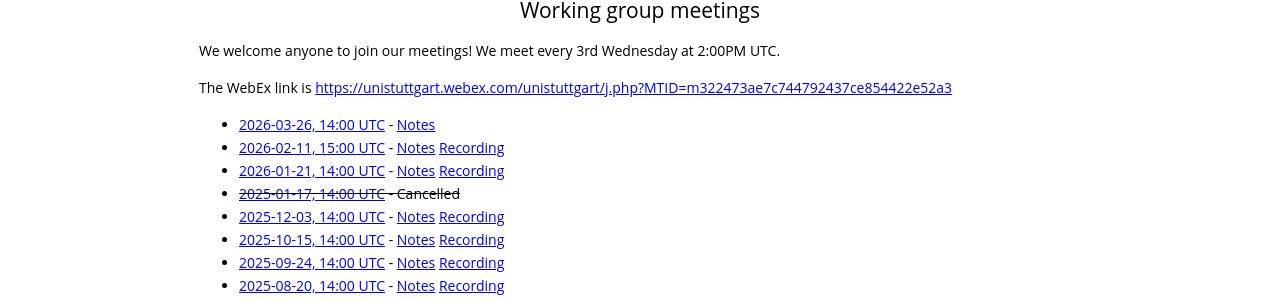
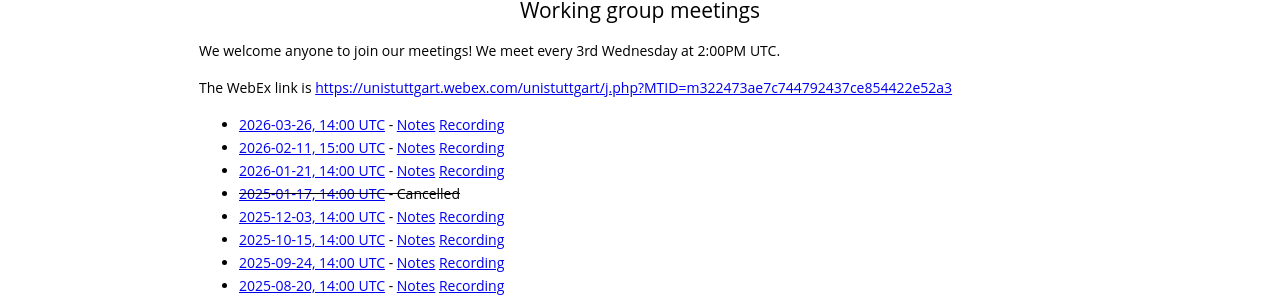
Before and after one commit to gdcc/py.gdcc.io, a Jekyll site: the page built from index.md, in a window 1280 px wide and 900 px high, scrolled down 2632 px. Shown: the part 145-446 px from the top of the window. Built offline with Jekyll 4.4.1, drawn with Linux system fonts in a browser that asks for light colours; our own code applies the rules of GitHub Pages for plain Markdown files.

Commit message:
Add recording link for 2026-03-26 meeting
Add a Google Drive "Recording" link next to the existing notes entry for the 2026-03-26 meeting in index.md so visitors can access the meeting recording.

```diff
--- a/index.md
+++ b/index.md
@@ -81,7 +81,7 @@ We welcome anyone to join our meetings! We meet every 3rd Wednesday at 2:00PM UT
 
 The WebEx link is <https://unistuttgart.webex.com/unistuttgart/j.php?MTID=m322473ae7c744792437ce854422e52a3>
 
-- [2026-03-26, 14:00 UTC](https://time.is/compare/1400_26_Mar_2026_in_UTC) - [Notes](https://docs.google.com/document/d/1Pj5YZAiFoTURnREZG7rj0TbhWKqQDTo6jb5YQZNcRDM/edit?usp=sharing)
+- [2026-03-26, 14:00 UTC](https://time.is/compare/1400_26_Mar_2026_in_UTC) - [Notes](https://docs.google.com/document/d/1Pj5YZAiFoTURnREZG7rj0TbhWKqQDTo6jb5YQZNcRDM/edit?usp=sharing) [Recording](https://drive.google.com/file/d/1V4uQmFeF3kFmRPKOP-thikix6yj0eOpj/view?usp=share_link)
 - [2026-02-11, 15:00 UTC](https://time.is/compare/1500_11_Feb_2026_in_UTC) - [Notes](https://docs.google.com/document/d/1HKmMeSSr_Bg5-rVQi-M6BUuHfnBI_2w37p1iKVttSkc/edit?usp=sharing) [Recording](https://drive.google.com/file/d/1ymAlXdB2aALprp1HSo9hzn61KgJXsNle/view?usp=share_link)
 - [2026-01-21, 14:00 UTC](https://time.is/compare/1400_21_Jan_2026_in_UTC) - [Notes](https://docs.google.com/document/d/1qNVAOmiq8NvBocX_E30JH3bHTmA0qKTCXLNTqAQa1Yc/edit?usp=sharing) [Recording](https://drive.google.com/file/d/1-DfJ_J5fVRZn8fvsK7ASXC2fBjVuHvsc/view?usp=share_link)
 - ~~[2025-01-17, 14:00 UTC](https://time.is/compare/1400_21_Jan_2026_in_UTC) - Cancelled~~
```
